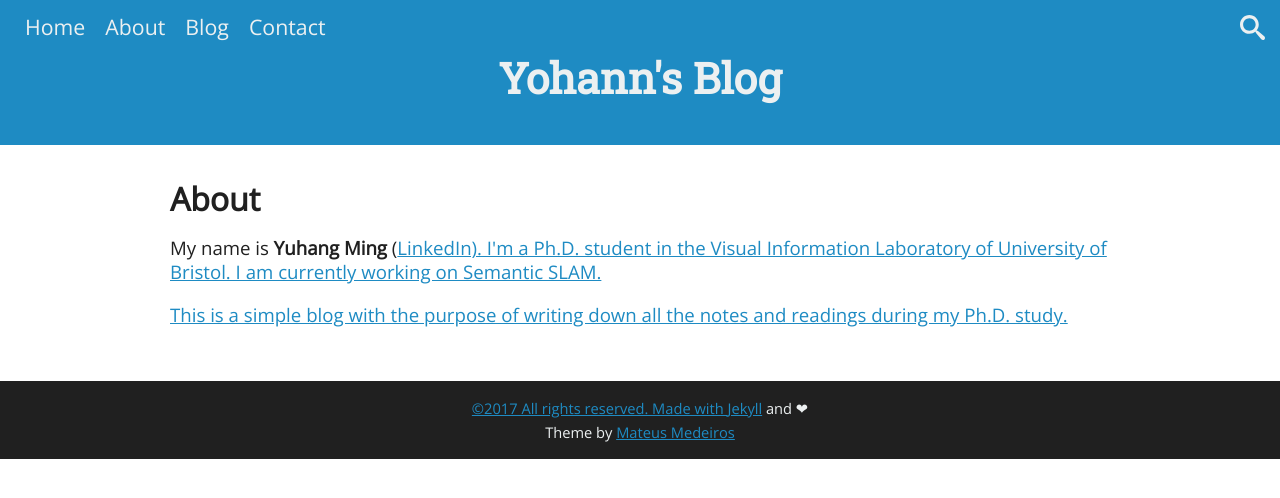
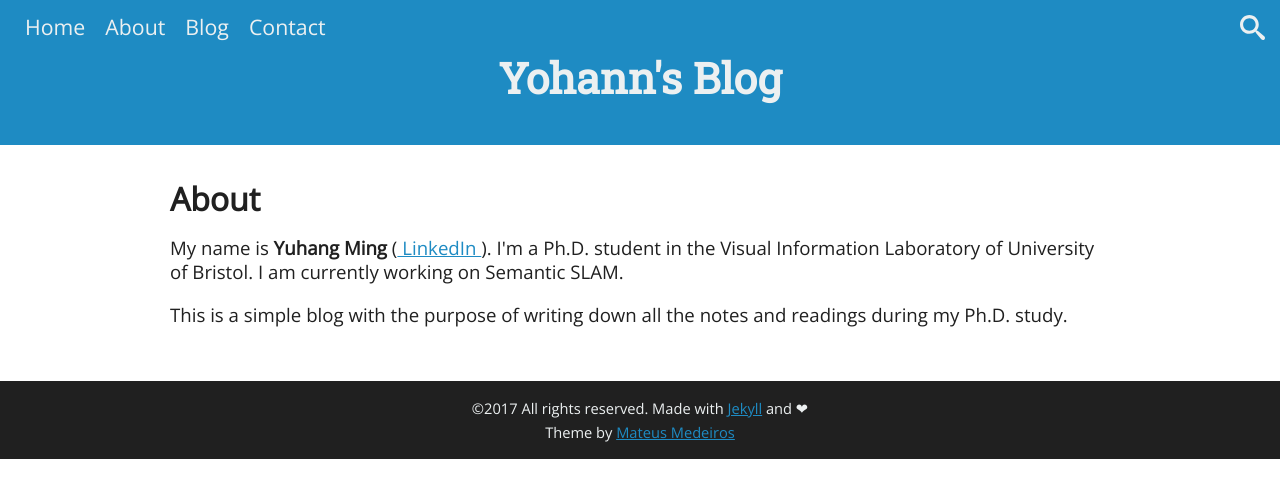
Before and after one commit to YuhangMing/YuhangMing.github.io, a Jekyll site: the page built from about.html, in a window 1280 px wide. Shown: the top 498 px of the page. Built offline with Jekyll 4.4.1, drawn with Linux system fonts in a browser that asks for light colours; part of the change alters nothing that is shown.

```diff
--- a/about.html
+++ b/about.html
@@ -3,6 +3,6 @@ layout: page
 title: About
 permalink: /about/
 ---
-<p> My name is <b>Yuhang Ming</b> (<a href="http://www.linkedin.com/in/yuhang-ming">LinkedIn). I'm a Ph.D. student in the Visual Information Laboratory of University of Bristol. I am currently working on Semantic SLAM. </p>
+<p> My name is <b>Yuhang Ming</b> (<a href="http://www.linkedin.com/in/yuhang-ming"> LinkedIn </a>). I'm a Ph.D. student in the Visual Information Laboratory of University of Bristol. I am currently working on Semantic SLAM. </p>
 
 <p> This is a simple blog with the purpose of writing down all the notes and readings during my Ph.D. study. </p>
```
Also changed, not shown: 4 other files.
